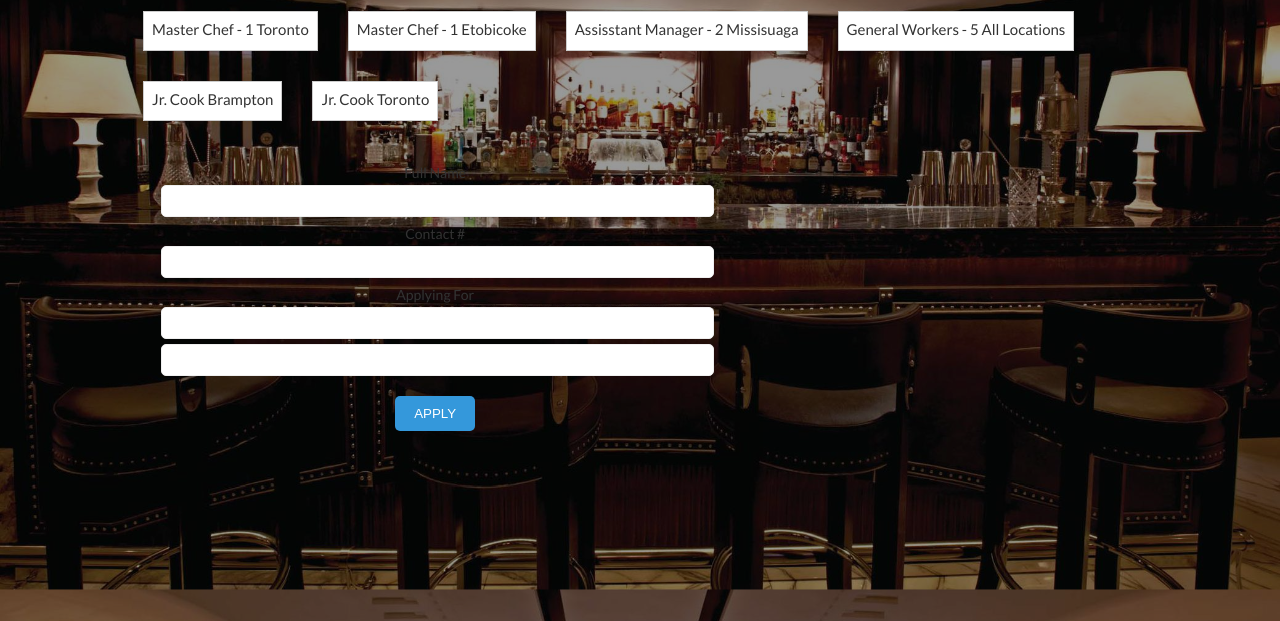
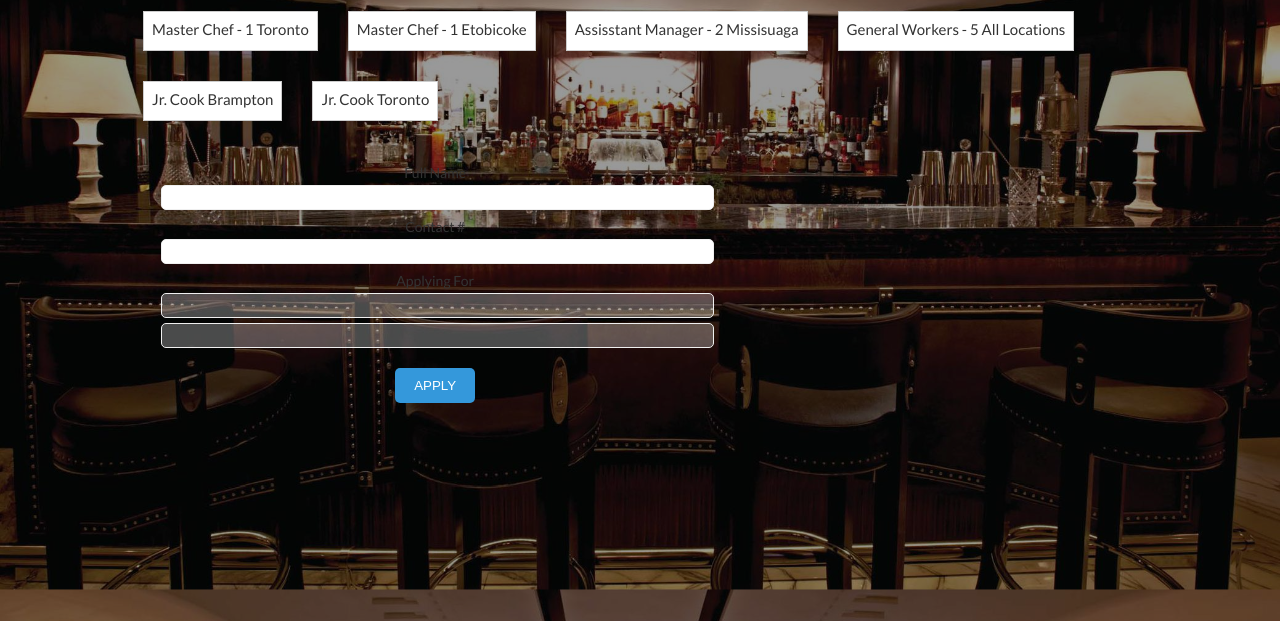
Before and after one commit to wilstond/JavaScript-Project, a plain HTML site: page career.html in a window 1280 px wide. Shown: the part 179-800 px from the top of the page. Drawn offline with nearby package versions, Linux system fonts and the light colour scheme.

Commit message:
CSS changes

```diff
--- a/css/style2.css
+++ b/css/style2.css
@@ -15,13 +15,12 @@
 
 body
 {
-
+	color: #fff;
 }
 
 #main {
 	margin: 70px auto 0;
 	width: 100%;
-	color: #fff;
 	text-shadow: 2px 2px solid #300c0a;
 	padding-bottom: 20px;
 	box-sizing: border-box;
@@ -149,12 +148,12 @@ body
 input[type=text]{
 	width: 90%;
 	height: 25px;
-	padding:15px;
-	background-color: #fff;
+	padding:5px;
 	border-radius: 5px;
 	border:1px solid #efefef;
 	margin-left: 5px;
 	margin-top: 5px;
+	color: #000;
 }
 
 input[type=submit]{
```
Also changed, not shown: gifts.html (+1 -1 lines).
